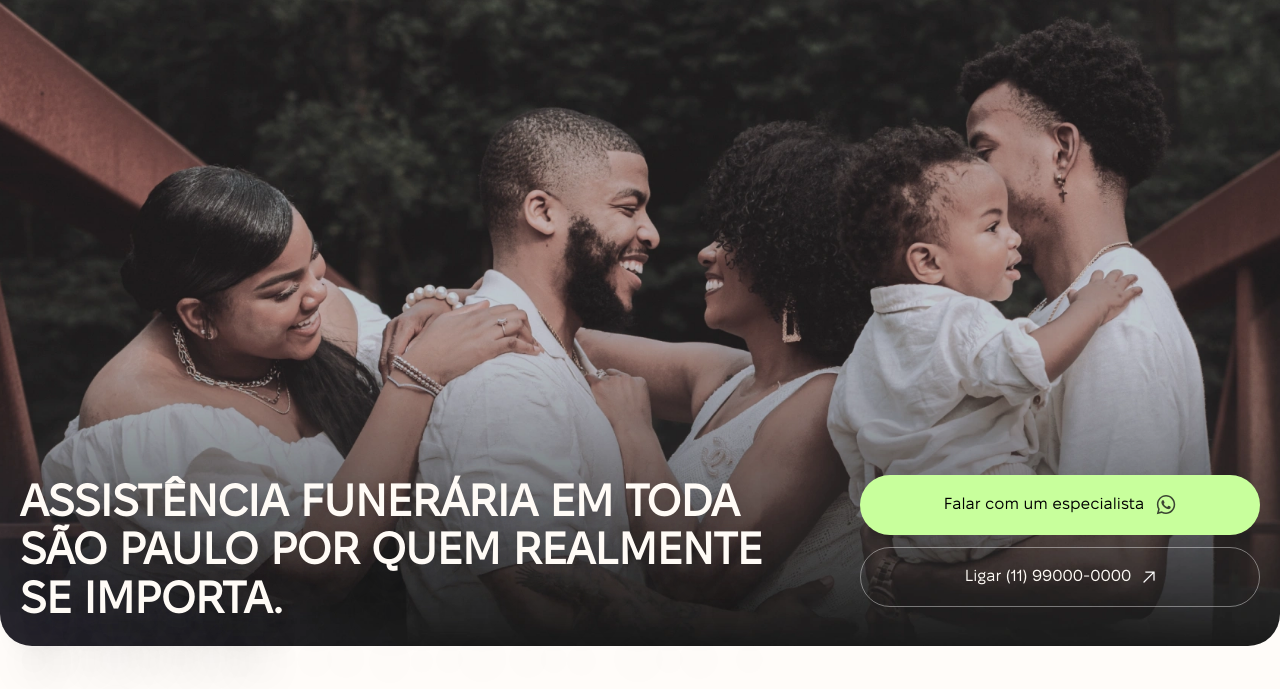
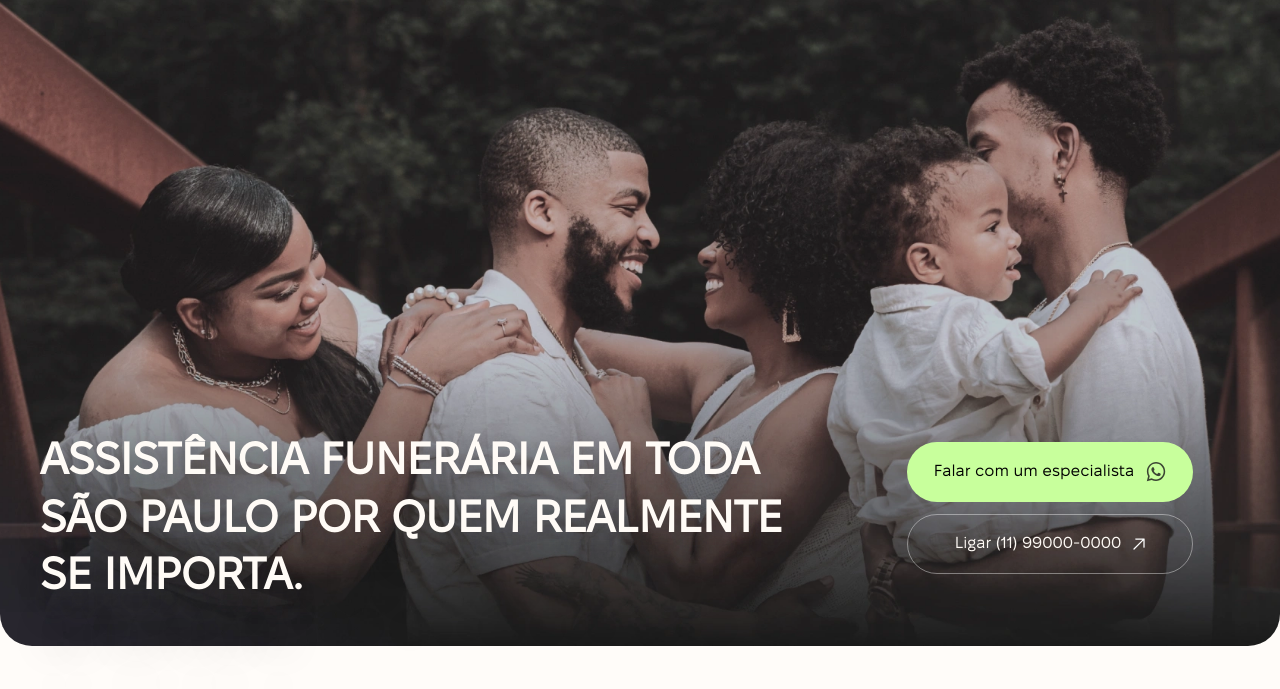
Before and after one commit to erickctra/funeraria-landing-page, a plain HTML site: page index.html in a window 1280 px wide. Shown: the part 111-800 px from the top of the page. Drawn offline with Linux system fonts and the light colour scheme.

Commit message:
fix text size

```diff
--- a/css/faq.css
+++ b/css/faq.css
@@ -118,7 +118,7 @@ a:active>div .ico  {
     justify-content: space-between;
     /* gap: 34px; */
 
-    font-size: 18px;
+    font-size: 16px;
 }
 
 .faq .container ul li a div p {
--- a/css/home.css
+++ b/css/home.css
@@ -88,8 +88,6 @@ padding-top: 2px;
 a {
 
     line-height: 80%;
-
-
     display: inline-flex;
     align-items: center;
     justify-content: center;
@@ -110,7 +108,6 @@ a {
 .input-group a {
     width: 100%;
     min-height: 60px;
-
 }
 
 a+a {
--- a/css/info.css
+++ b/css/info.css
@@ -30,6 +30,7 @@
     margin-top: 60px;
 
     padding: 0 40px;
+    margin-left: 40px;
     border-left: 1px solid var(--border);
 
     display: flex;
--- a/css/styles.css
+++ b/css/styles.css
@@ -48,7 +48,7 @@ body {
 
     background-color: var(--bg);
 
-    font-family:'Inter',
+    font-family: 'Inter',
         -apple-system,
         BlinkMacSystemFont,
         'Segoe UI',
@@ -124,7 +124,7 @@ footer p {
 
 @media (min-width: 1000px) {
     body {
-        font-family:'Fixel',
+        font-family: 'Fixel',
             'Inter',
             -apple-system,
             BlinkMacSystemFont,
@@ -140,11 +140,23 @@ footer p {
     }
 
     p {
-        font-family: 'Fixel Light' ;
+        font-family: 'Fixel Light';
     }
 
     .group sub {
 
         font-family: 'Fixel Medium';
     }
+
+    .home {
+        padding: 40px !important;
     }
+
+    .home h1 {
+        font-size: clamp(2.125rem, 1.155vw + 1.826rem, 2.75rem) !important;
+        line-height: clamp(3.188rem, 0.716vw + 3.002rem, 3.575rem) !important;
+    }
+    a {
+        max-width: 286px;
+    }
+}
```
Lines whose indentation alone changed are shown as unchanged.
